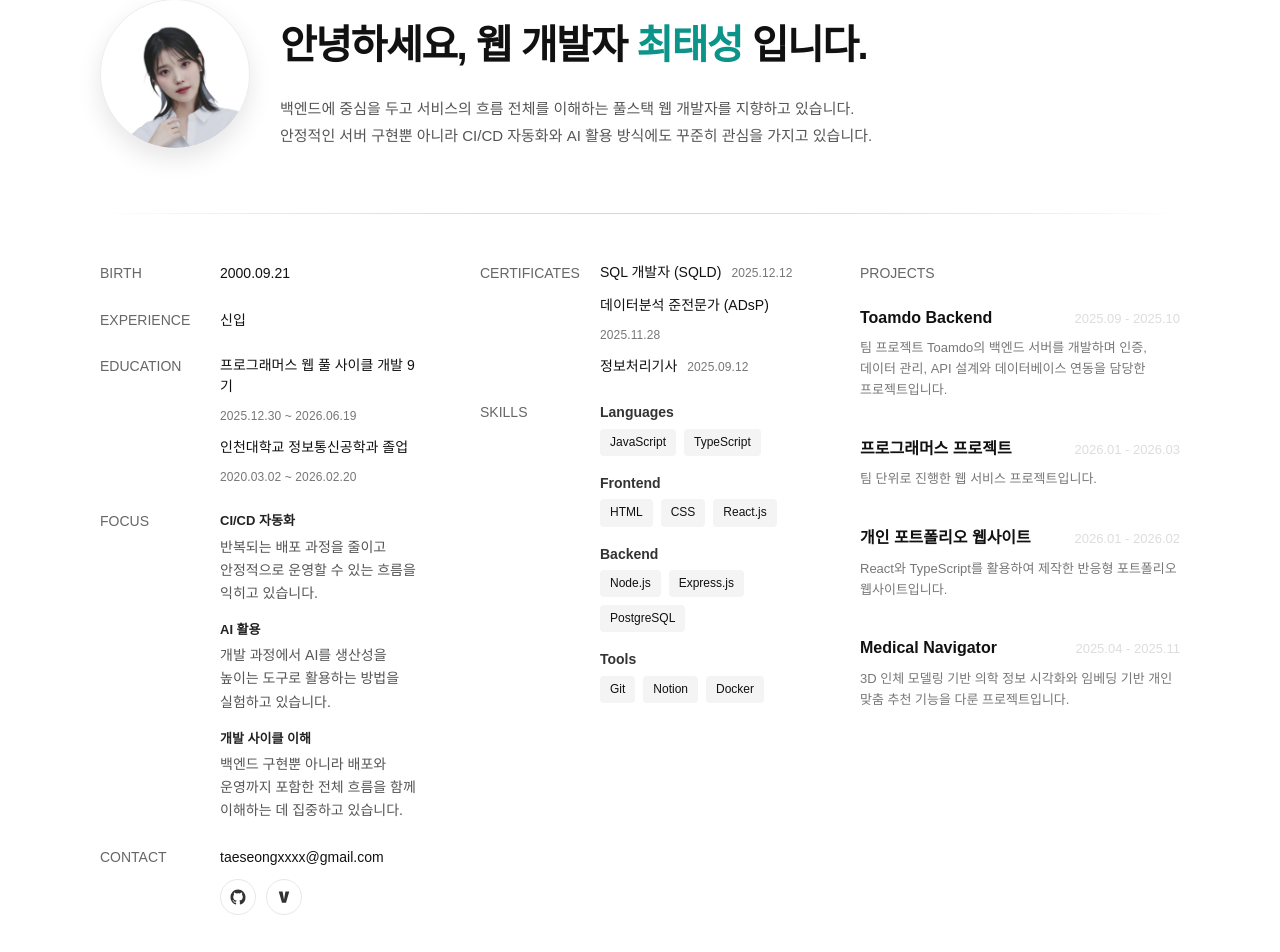
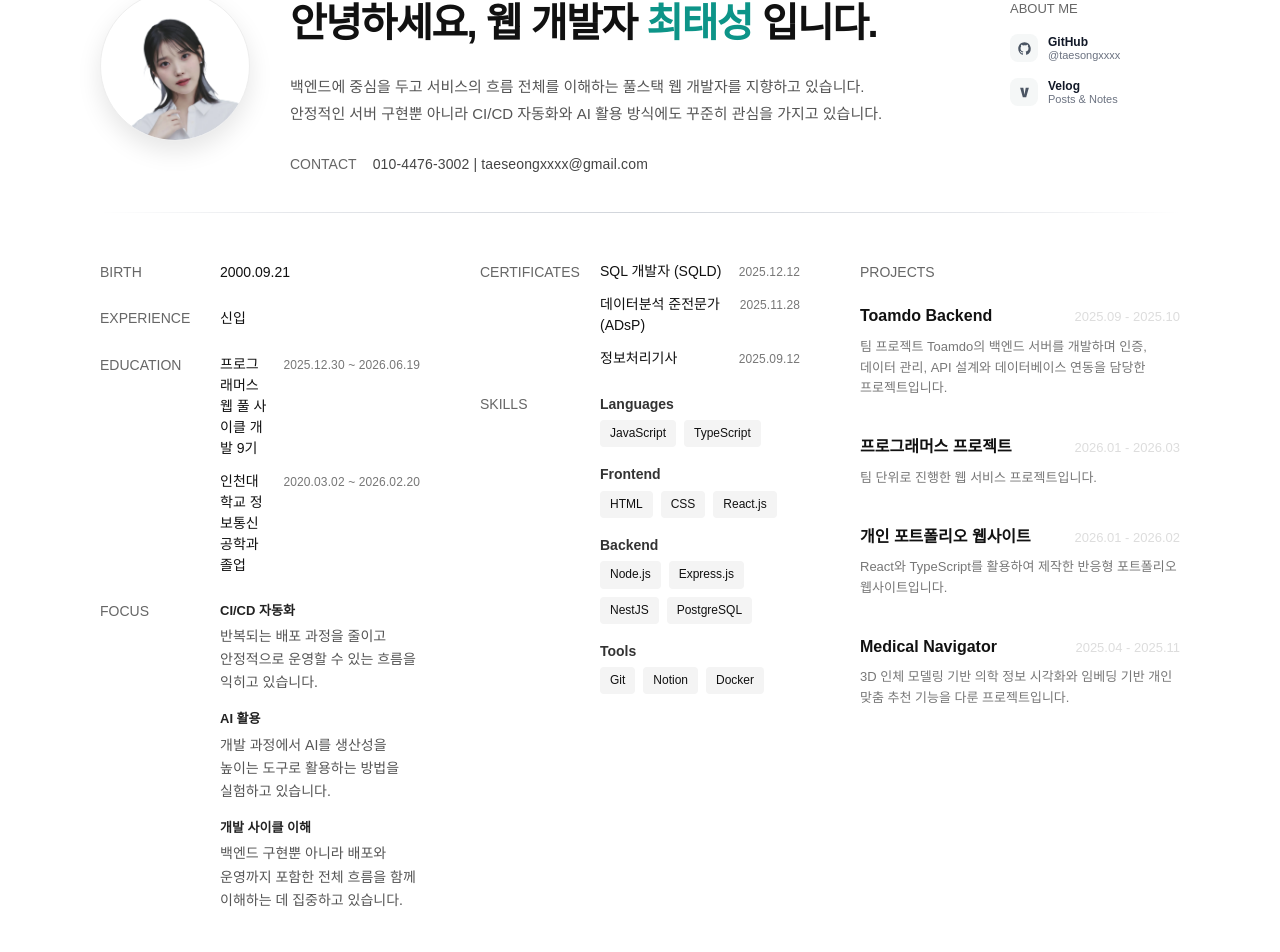
Before and after one commit to taesongxxxx/taesongxxxx.github.io, a React (Vite) app: page / in a window 1280 px wide. Shown: the part 91-1043 px from the top of the page. Built offline with nearby package versions, Linux system fonts and the light colour scheme; a web font is replaced by a local one.

Commit message:
style: 포트폴리오 헤더 및 이력 섹션 UI 정리

```diff
--- a/src/App.css
+++ b/src/App.css
@@ -1,15 +1,27 @@
 /* 공통 섹션 */
 .header-container {
-  margin-bottom: 100px;
+  margin-bottom: 72px;
+  position: relative;
   display: flex;
-  align-items: end;
-  gap: 30px;
+}
+
+.header-main {
+  display: grid;
+  grid-template-columns: 150px minmax(0, 1fr);
+  column-gap: 40px;
+  row-gap: 12px;
+  width: 100%;
+}
+
+.header-aside {
+  flex-shrink: 0;
+  grid-column: 1;
+  grid-row: 1;
+  align-self: center;
 }
 
 .header-left {
   display: flex;
-  flex-direction: column;
-  gap: 10px;
 }
 
 .profile-circle {
@@ -29,11 +41,17 @@
  margin-left: 20px;
 }
 
+.header-copy {
+  grid-column: 2;
+  grid-row: 1;
+  min-width: 0;
+}
+
 .profile-label {
   font-size: 14px;
   font-weight: 500;
   color: #999;
-  margin: 0 0 10px 0;
+  margin: 0 0 12px;
   letter-spacing: 0.05em;
 }
 
@@ -45,7 +63,7 @@
   margin: 0;
 }
 
-.header-container span {
+.header-container h1 span {
   font-weight: 700;
   color:  #0d9488;
 }
@@ -56,6 +74,55 @@
   line-height: 1.8;
   color: #555;
   word-break: keep-all;
+}
+
+.header-contact-inline {
+  grid-column: 2;
+  grid-row: 2;
+  margin: 0;
+  display: flex;
+  align-items: baseline;
+  gap: 16px;
+  flex-wrap: wrap;
+}
+
+.header-contact-inline-label {
+  color: #666;
+  font-size: 14px;
+  font-weight: 500;
+  text-transform: uppercase;
+}
+
+.header-contact-inline-value {
+  color: #444;
+  font-size: 14px;
+  letter-spacing: 0.01em;
+}
+
+.header-about {
+  position: absolute;
+  top: 8px;
+  right: 0;
+  min-width: 170px;
+  display: flex;
+  flex-direction: column;
+  align-items: flex-start;
+  gap: 10px;
+}
+
+.header-about-label {
+  font-size: 13px;
+  font-weight: 500;
+  color: #666;
+  letter-spacing: normal;
+  text-transform: uppercase;
+}
+
+.header-about-links {
+  display: flex;
+  flex-direction: column;
+  align-items: flex-start;
+  gap: 8px;
 }
 
 .section-divider {
@@ -114,20 +181,24 @@ dd {
 .education-list li {
   display: flex;
   align-items: baseline;
-  gap: 10px;
-  flex-wrap: wrap;
+  justify-content: space-between;
+  gap: 16px;
   line-height: 1.5;
 }
 
 .education-list li > span:first-child {
   font-size: 14px;
   color: #111;
+  min-width: 0;
+  flex: 1;
 }
 
 .education-period {
   font-size: 12px;
   color: #777;
   letter-spacing: 0.01em;
+  white-space: nowrap;
+  text-align: right;
 }
 
 .focus-list {
@@ -153,43 +224,56 @@ dd {
   word-break: keep-all;
 }
 
-.contact-list {
-  display: flex;
-  flex-direction: column;
+.about-link {
+  min-width: 168px;
+  padding: 4px 0;
+  display: inline-flex;
+  align-items: center;
   gap: 10px;
+  text-decoration: none;
+  color: #1f2937;
+  line-height: 1;
+  transition: transform 0.2s ease, color 0.2s ease, opacity 0.2s ease;
 }
 
-.contact-links {
-  display: flex;
-  align-items: center;
-  gap: 10px;
+.about-link:hover {
+  transform: translateY(-2px);
+  color: #111827;
+  opacity: 0.92;
 }
 
-.contact-icon-link {
-  width: 36px;
-  height: 36px;
-  border: 1px solid #e5e7eb;
-  border-radius: 999px;
+.about-link-icon {
+  width: 28px;
+  height: 28px;
+  border-radius: 8px;
+  background: #f5f7f7;
   display: inline-flex;
   align-items: center;
   justify-content: center;
-  color: #333;
-  text-decoration: none;
-  background-color: #fff;
-  transition: transform 0.2s ease, border-color 0.2s ease,
-    background-color 0.2s ease, color 0.2s ease;
+  color: #4b5563;
+  flex-shrink: 0;
 }
 
-.contact-icon-link:hover {
-  transform: translateY(-2px);
-  border-color: #0d9488;
-  background-color: #f0fdfa;
-  color: #0d9488;
+.about-link-icon svg {
+  width: 15px;
+  height: 15px;
 }
 
-.contact-icon-link svg {
-  width: 18px;
-  height: 18px;
+.about-link-text {
+  display: flex;
+  flex-direction: column;
+  gap: 2px;
+}
+
+.about-link-text strong {
+  font-size: 12px;
+  font-weight: 600;
+  color: #111827;
+}
+
+.about-link-text small {
+  font-size: 11px;
+  color: #6b7280;
 }
 
 /* Resume 섹션 */
@@ -202,20 +286,24 @@ dd {
 .certificate-list li {
   display: flex;
   align-items: baseline;
-  gap: 10px;
-  flex-wrap: wrap;
+  justify-content: space-between;
+  gap: 16px;
   line-height: 1.5;
 }
 
 .certificate-list li > span:first-child {
   font-size: 14px;
   color: #111;
+  min-width: 0;
+  flex: 1;
 }
 
 .certificate-date {
   font-size: 12px;
   color: #777;
   letter-spacing: 0.01em;
+  white-space: nowrap;
+  text-align: right;
 }
 
 .skill-category {
--- a/src/components/HeaderSection.tsx
+++ b/src/components/HeaderSection.tsx
@@ -2,14 +2,18 @@ import ProfileImg from "../assets/profile-img.png";
 
 const HeaderSection = () => {
   return (
+    <>
+      <h4 className="profile-label">Profile</h4>
       <header className="header-container">
+        <div className="header-main">
+          <div className="header-aside">
             <div className="header-left">
-        <h4 className="profile-label">Profile</h4>
               <div className="profile-circle">
                 <img src={ProfileImg} alt="" />
               </div>
             </div>
-      <div className="header-text">
+          </div>
+          <div className="header-copy">
             <h1>
               안녕하세요, 웹 개발자 <span>최태성</span> 입니다.
             </h1>
@@ -21,7 +25,60 @@ const HeaderSection = () => {
               관심을 가지고 있습니다.
             </p>
           </div>
+          <p className="header-contact-inline">
+            <span className="header-contact-inline-label">CONTACT</span>
+            <span className="header-contact-inline-value">
+              010-4476-3002 | taeseongxxxx@gmail.com
+            </span>
+          </p>
+        </div>
+        <div className="header-about">
+          <span className="header-about-label">ABOUT ME</span>
+          <div className="header-about-links">
+            <a
+              href="https://github.com/taesongxxxx"
+              target="_blank"
+              rel="noreferrer"
+              aria-label="GitHub"
+              className="about-link"
+            >
+              <span className="about-link-icon" aria-hidden="true">
+                <svg viewBox="0 0 24 24">
+                  <path
+                    fill="currentColor"
+                    d="M12 2C6.48 2 2 6.58 2 12.22c0 4.5 2.87 8.32 6.84 9.67.5.1.68-.22.68-.49 0-.24-.01-1.04-.01-1.88-2.78.62-3.37-1.21-3.37-1.21-.46-1.2-1.11-1.52-1.11-1.52-.91-.64.07-.63.07-.63 1 .07 1.53 1.06 1.53 1.06.9 1.57 2.36 1.12 2.94.86.09-.67.35-1.12.63-1.37-2.22-.26-4.55-1.14-4.55-5.09 0-1.13.39-2.05 1.03-2.77-.1-.26-.45-1.31.1-2.74 0 0 .84-.28 2.75 1.06A9.3 9.3 0 0 1 12 6.84c.85 0 1.71.12 2.52.36 1.91-1.34 2.75-1.06 2.75-1.06.55 1.43.2 2.48.1 2.74.64.72 1.03 1.64 1.03 2.77 0 3.96-2.33 4.82-4.56 5.08.36.32.68.95.68 1.92 0 1.39-.01 2.5-.01 2.84 0 .27.18.59.69.49A10.25 10.25 0 0 0 22 12.22C22 6.58 17.52 2 12 2Z"
+                  />
+                </svg>
+              </span>
+              <span className="about-link-text">
+                <strong>GitHub</strong>
+                <small>@taesongxxxx</small>
+              </span>
+            </a>
+            <a
+              href="https://velog.io/@taesong/posts"
+              target="_blank"
+              rel="noreferrer"
+              aria-label="Velog"
+              className="about-link"
+            >
+              <span className="about-link-icon" aria-hidden="true">
+                <svg viewBox="0 0 24 24">
+                  <path
+                    fill="currentColor"
+                    d="M5 4.5h5.13l1.88 11.27L13.93 4.5H19l-4.3 15H9.3L5 4.5Z"
+                  />
+                </svg>
+              </span>
+              <span className="about-link-text">
+                <strong>Velog</strong>
+                <small>Posts & Notes</small>
+              </span>
+            </a>
+          </div>
+        </div>
       </header>
+    </>
   );
 };
 
--- a/src/components/ProfileSectoin.tsx
+++ b/src/components/ProfileSectoin.tsx
@@ -44,44 +44,6 @@ const ProfileSection = () => {
             </ul>
           </dd>
         </div>
-        <div className="contact">
-          <dt>contact</dt>
-          <dd>
-            <ul className="contact-list">
-              <li className="contact-email">taeseongxxxx@gmail.com</li>
-              <li className="contact-links">
-                <a
-                  href="https://github.com/taesongxxxx"
-                  target="_blank"
-                  rel="noreferrer"
-                  aria-label="GitHub"
-                  className="contact-icon-link"
-                >
-                  <svg viewBox="0 0 24 24" aria-hidden="true">
-                    <path
-                      fill="currentColor"
-                      d="M12 2C6.48 2 2 6.58 2 12.22c0 4.5 2.87 8.32 6.84 9.67.5.1.68-.22.68-.49 0-.24-.01-1.04-.01-1.88-2.78.62-3.37-1.21-3.37-1.21-.46-1.2-1.11-1.52-1.11-1.52-.91-.64.07-.63.07-.63 1 .07 1.53 1.06 1.53 1.06.9 1.57 2.36 1.12 2.94.86.09-.67.35-1.12.63-1.37-2.22-.26-4.55-1.14-4.55-5.09 0-1.13.39-2.05 1.03-2.77-.1-.26-.45-1.31.1-2.74 0 0 .84-.28 2.75 1.06A9.3 9.3 0 0 1 12 6.84c.85 0 1.71.12 2.52.36 1.91-1.34 2.75-1.06 2.75-1.06.55 1.43.2 2.48.1 2.74.64.72 1.03 1.64 1.03 2.77 0 3.96-2.33 4.82-4.56 5.08.36.32.68.95.68 1.92 0 1.39-.01 2.5-.01 2.84 0 .27.18.59.69.49A10.25 10.25 0 0 0 22 12.22C22 6.58 17.52 2 12 2Z"
-                    />
-                  </svg>
-                </a>
-                <a
-                  href="https://velog.io/@taesong/posts"
-                  target="_blank"
-                  rel="noreferrer"
-                  aria-label="Velog"
-                  className="contact-icon-link"
-                >
-                  <svg viewBox="0 0 24 24" aria-hidden="true">
-                    <path
-                      fill="currentColor"
-                      d="M5 4.5h5.13l1.88 11.27L13.93 4.5H19l-4.3 15H9.3L5 4.5Z"
-                    />
-                  </svg>
-                </a>
-              </li>
-            </ul>
-          </dd>
-        </div>
       </dl>
     </div>
   );
--- a/src/components/ResumeSection.tsx
+++ b/src/components/ResumeSection.tsx
@@ -16,7 +16,7 @@ const ResumeSection = () => {
     },
     {
       title: "Backend",
-      items: ["Node.js", "Express.js", "PostgreSQL"],
+      items: ["Node.js", "Express.js", "NestJS", "PostgreSQL"],
     },
     {
       title: "Tools",
```
Lines whose indentation alone changed are shown as unchanged.
